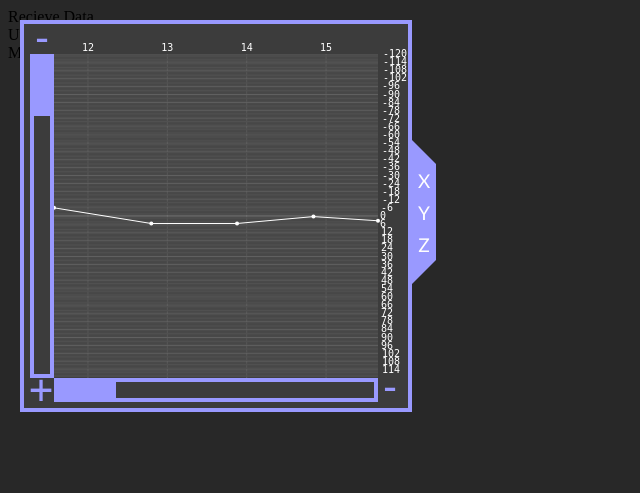
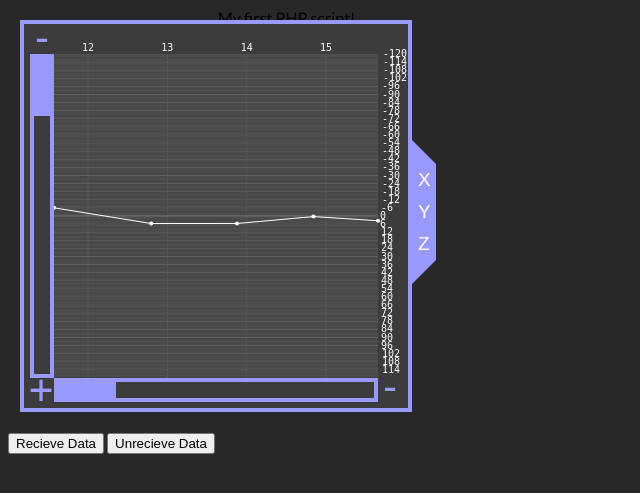
Before and after one commit to lev-droid/CrisisLabs, a PHP site: page / in a window 1280 px wide. Shown: the top 493 px of the page, without its empty margins (0-640 px from the left). Run offline with PHP 8.4, Linux system fonts and the light colour scheme.

Commit message:
Cleaned up graph
Fixed various bugs involving the zoom bar, with the intention of making it actually scale to the levels it's meant to. It turns out one mistake in the script was responsible for a whole cast of problems. Also made the data modification buttons more usable.

```diff
--- a/index.php
+++ b/index.php
@@ -20,8 +20,8 @@
         </div>
 		<div class="graphMenuBottom"></div>
 
-		<div onclick="recieveData()">Recieve Data</div>
-        <div onclick="unrecieveData()">Unrecieve Data</div>
+		<button onclick="recieveData()">Recieve Data</button>
+        <button onclick="unrecieveData()">Unrecieve Data</button>
 		<?php
 			echo "My first PHP script!";
 		?>
--- a/script.js
+++ b/script.js
@@ -289,7 +289,7 @@ function recieveData() // recieve data from server
 
 function unrecieveData()
 {
-    data[cData].shift();
+    data[cData].pop();
 
     drawGraph(Graph, GraphContext, "#ffffff", GRAPHSIZE, data[cData], scrollValueX, -scrollValueY, scrollValueY);
 }
@@ -360,7 +360,7 @@ function graphMouseMove(event) {
 			scrollPosX = scrollPosXMax;
 		}
 
-		scrollValueX = stretchNum(scrollPosX, 0, GRAPHSIZE-GRAPHMARGINX, SCROLLMINX, SCROLLMAXX);
+		scrollValueX = stretchNum(scrollPosX, 0, scrollPosXMax, SCROLLMINX, SCROLLMAXX);
 		drawGraph(Graph, GraphContext, "#ffffff", GRAPHSIZE, data[cData], scrollValueX, -scrollValueY, scrollValueY);
 	} else if (graphDraggingY)
 	{
@@ -374,7 +374,7 @@ function graphMouseMove(event) {
 			scrollPosY = scrollPosYMax;
 		}
 
-		scrollValueY = stretchNum(scrollPosYMax-scrollPosY, 0, GRAPHSIZE-GRAPHMARGINY, SCROLLMINY, SCROLLMAXY);
+		scrollValueY = stretchNum(scrollPosYMax-scrollPosY, 0, scrollPosYMax, SCROLLMINY, SCROLLMAXY);
 		drawGraph(Graph, GraphContext, "#ffffff", GRAPHSIZE, data[cData], scrollValueX, -scrollValueY, scrollValueY);
 	}
 }
--- a/style.css
+++ b/style.css
@@ -18,9 +18,15 @@
 
 body {
 	background-color: var(--background-colour);
+	font-family: "Lato", "sans-serif";
 }
 
-canvas {
+button {
+	position: relative;
+	top: calc(var(--graph-size) + var(--margin)*2);
+}
+
+.graph {
 	background-color: var(--background-colour-2);
 	width: var(--graph-size);
 	height: var(--graph-size);
@@ -32,7 +38,6 @@ canvas {
 	border: var(--border) solid var(--risk-colour);
 	z-index: 10;
 }
-
 .graphMenuTop {
     width: 0;
     height: 0;
@@ -72,8 +77,8 @@ canvas {
 	width: calc(var(--graph-options-width) - var(--border));
 	height: calc(var(--graph-options-height) / 3);
 
-	/*position: fixed;
-	left: calc(var(--margin) + var(--graph-size) + var(--border)*2);
+	position: static;
+	/*left: calc(var(--margin) + var(--graph-size) + var(--border)*2);
     top: calc(var(--margin) + var(--graph-size)/2 - var(--graph-options-height)/2);*/
 	z-index: 10;
 
@@ -86,7 +91,6 @@ canvas {
 
 	text-align: center;
 	vertical-align: middle;
-	font-family: "Lato", "sans-serif";
 	font-size: 19px;
 }
 .graphMenuButton:hover {
```
